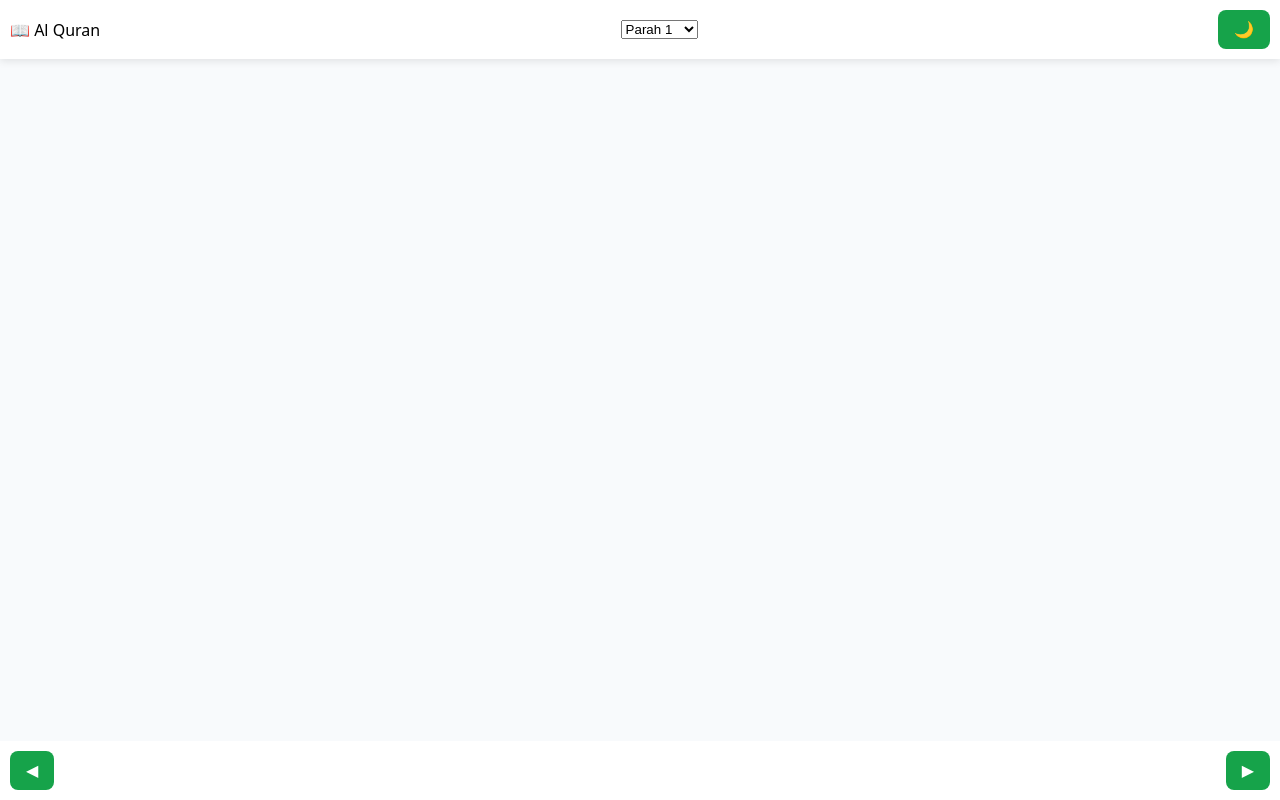
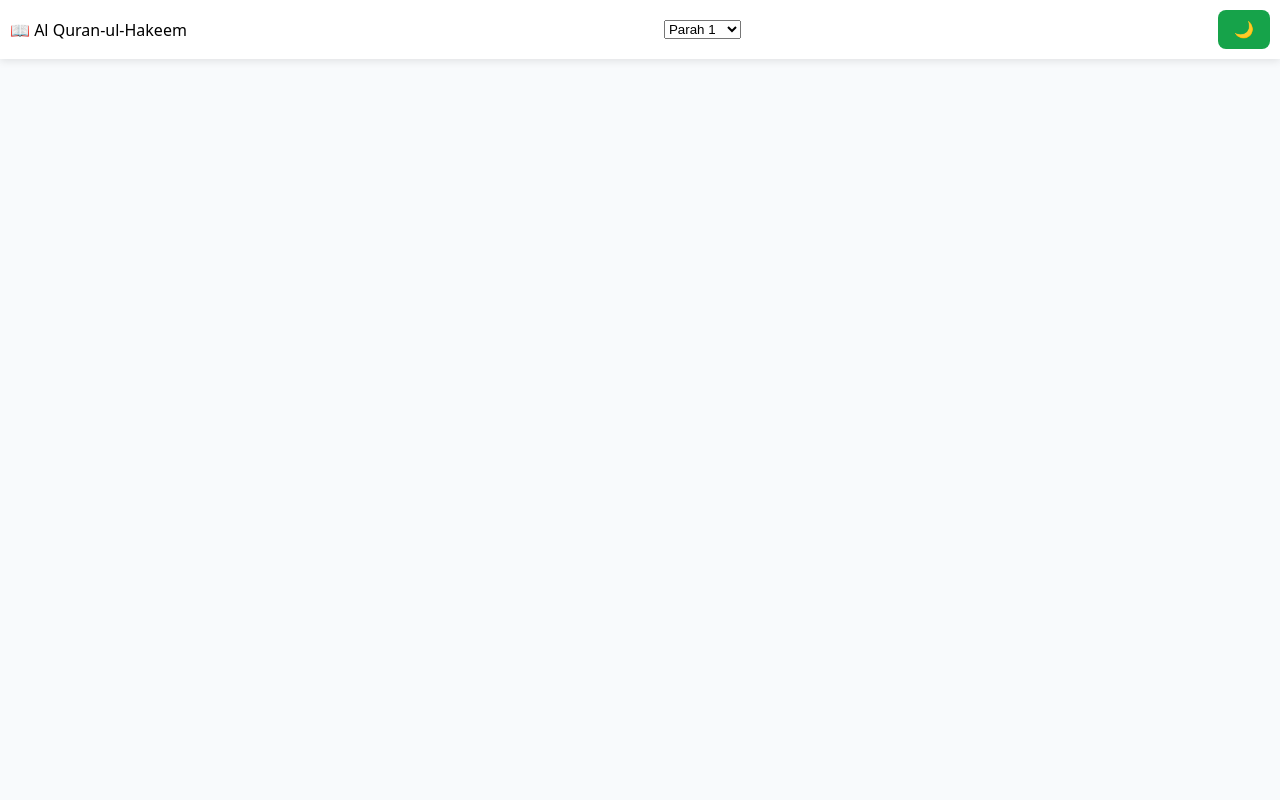
Before and after one commit to musaiyabmumtazkhan/alquranulhakeem, a plain HTML site: page index.html in a window 1280 px wide. Drawn offline with Linux system fonts and the light colour scheme; a script that the page names is missing.

Commit message:
Update index.html

```diff
--- a/index.html
+++ b/index.html
@@ -6,7 +6,7 @@
 <meta charset="UTF-8">
 <meta name="viewport" content="width=device-width, initial-scale=1">
 
-<title>Al Quran</title>
+<title>Al Quran-ul-Hakeem</title>
 
 <link rel="manifest" href="manifest.json">
 
@@ -20,7 +20,7 @@
 
 <header>
 
-<span class="title">📖 Al Quran</span>
+<span class="title">📖 Al Quran-ul-Hakeem</span>
 
 <select id="parah"></select>
 
@@ -34,15 +34,7 @@
 
 </div>
 
-<div id="nav">
-
-<button id="prev">◀</button>
-
-<span id="page"></span>
-
-<button id="next">▶</button>
-
-</div>
+<div id="page"></div>
 
 <script src="app.js"></script>
 
```
